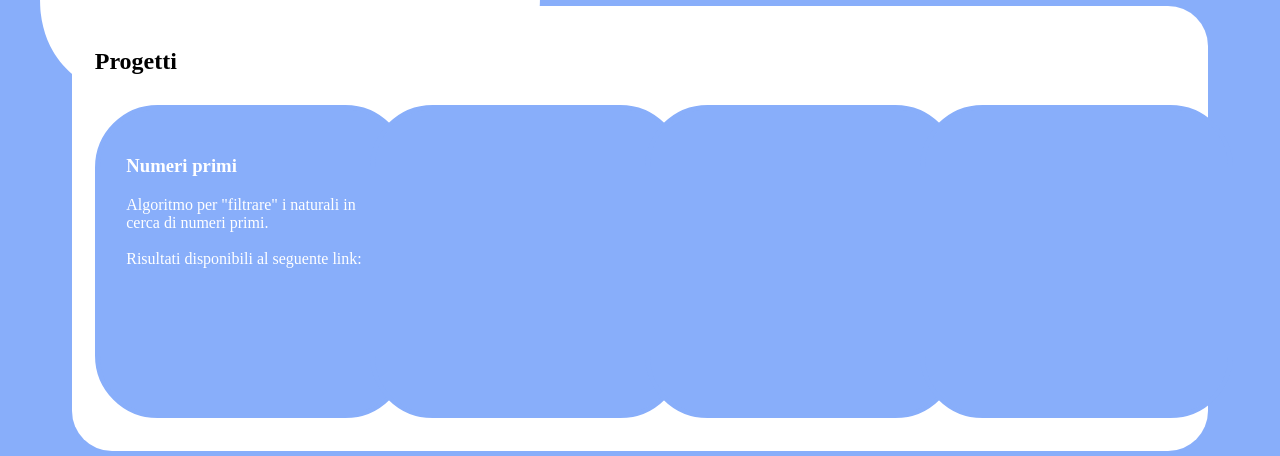
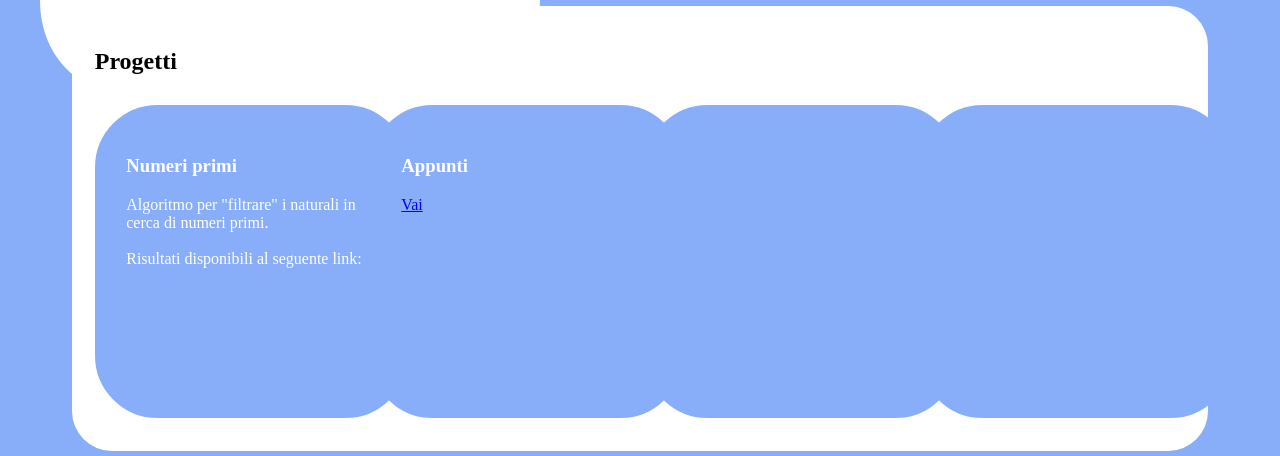
Before and after one commit to ludovico-sergiacomi/ludovico-sergiacomi.github.io, a plain HTML site: page index.html in a window 1280 px wide. Shown: the part 458-914 px from the top of the page. Drawn offline with Linux system fonts and the light colour scheme.

Commit message:
linked appunti in index

```diff
--- a/index.html
+++ b/index.html
@@ -33,7 +33,12 @@
             <div class="square"><h3>Numeri primi</h3>
                 <p>Algoritmo per "filtrare" i naturali in cerca di numeri primi. <br><br> Risultati disponibili al seguente link:</p>
             </div>
-            <div class="square"></div>
+            <div class="square">
+                <h3>Appunti</h3>
+                <p>
+                    <a href="index.html">Vai</a>
+                </p>
+            </div>
             <div class="square"></div>
             <div class="square"></div>
 
```
